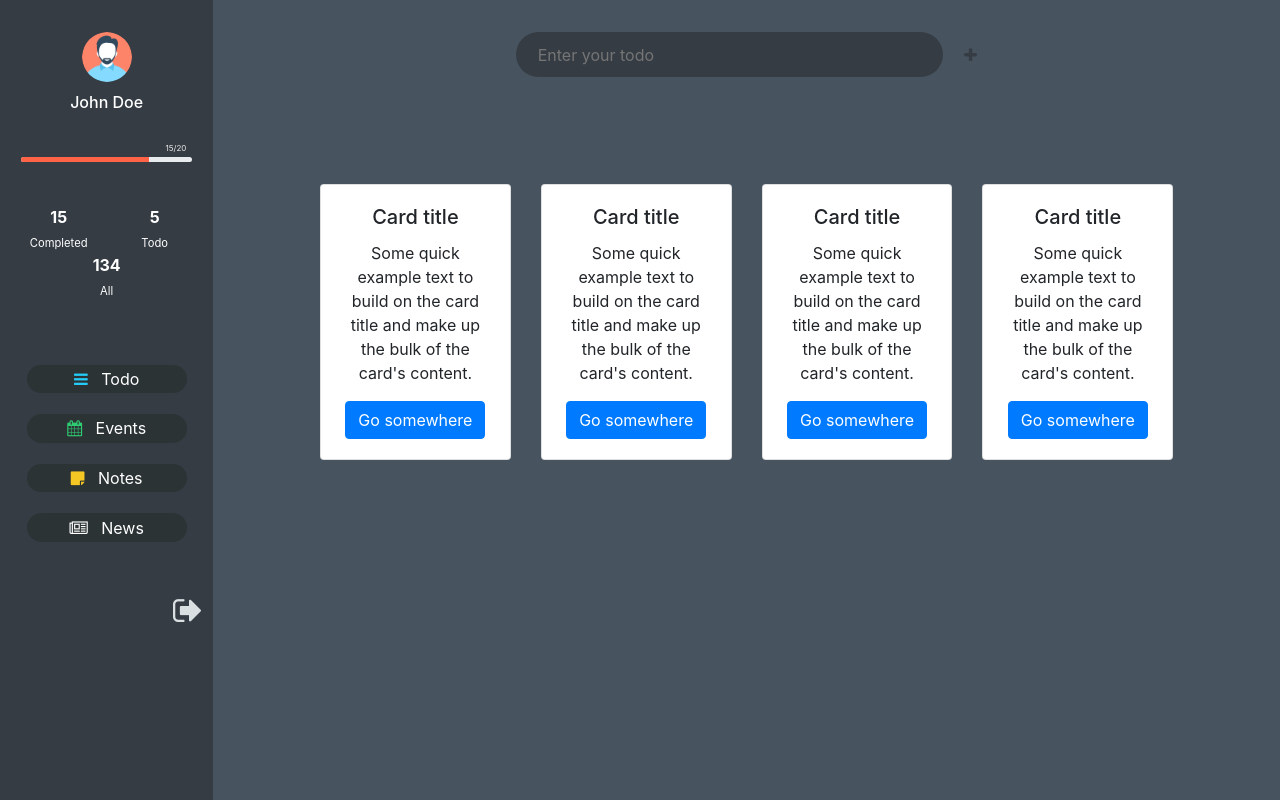
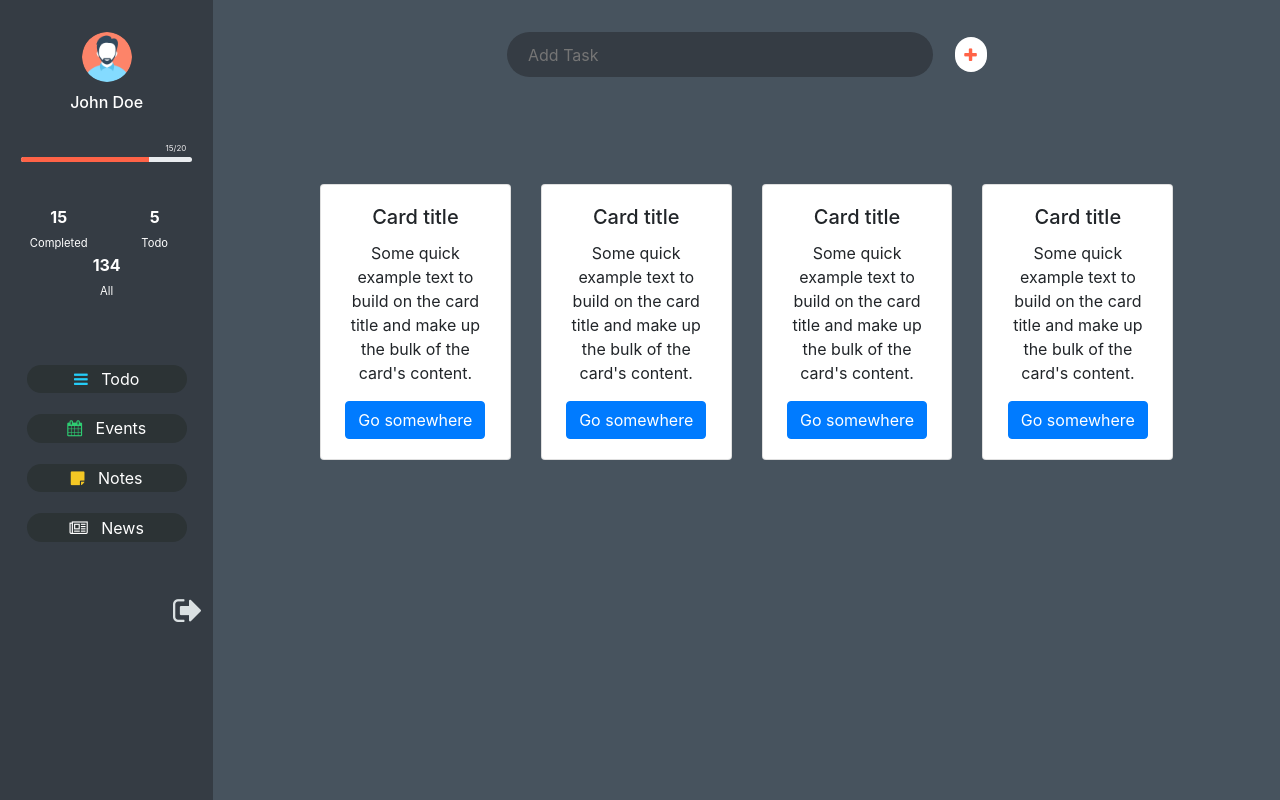
Before and after one commit to Gokul-ramalingam/Taskist, an Angular app: page /todo in a window 1280 px wide. Built offline with nearby package versions, Linux system fonts and the light colour scheme.

Commit message:
Updation in todo component

```diff
--- a/src/app/todo/todo.component.css
+++ b/src/app/todo/todo.component.css
@@ -21,13 +21,17 @@ color: #ffffff;
     font-size: 1em;
     margin: 0% 0% 0% 2%;
     outline: none;
-    background-color: #47535E;
+    width: 3%;
+    height: 35px;
+    background-color: #ffffff;
+    color:tomato;
     border:none;
-    color: #353C44;
     cursor: pointer;
+    border-radius: 50px;
 }
 
 .search:hover{
+    background-color: tomato;
     color:#ffffff;
 }
 
--- a/src/app/todo/todo.component.html
+++ b/src/app/todo/todo.component.html
@@ -1,7 +1,7 @@
 <div class="content">
            <div>
-                <input type="text" class="input" placeholder="Enter your todo">
-                <span class="search"><i class="fa fa-plus"></i></span>
+                <input type="text" class="input" placeholder="Add Task">
+                <button class="search"><i class="fa fa-plus"></i></button>
            </div>
            <div class="list">
 
```
